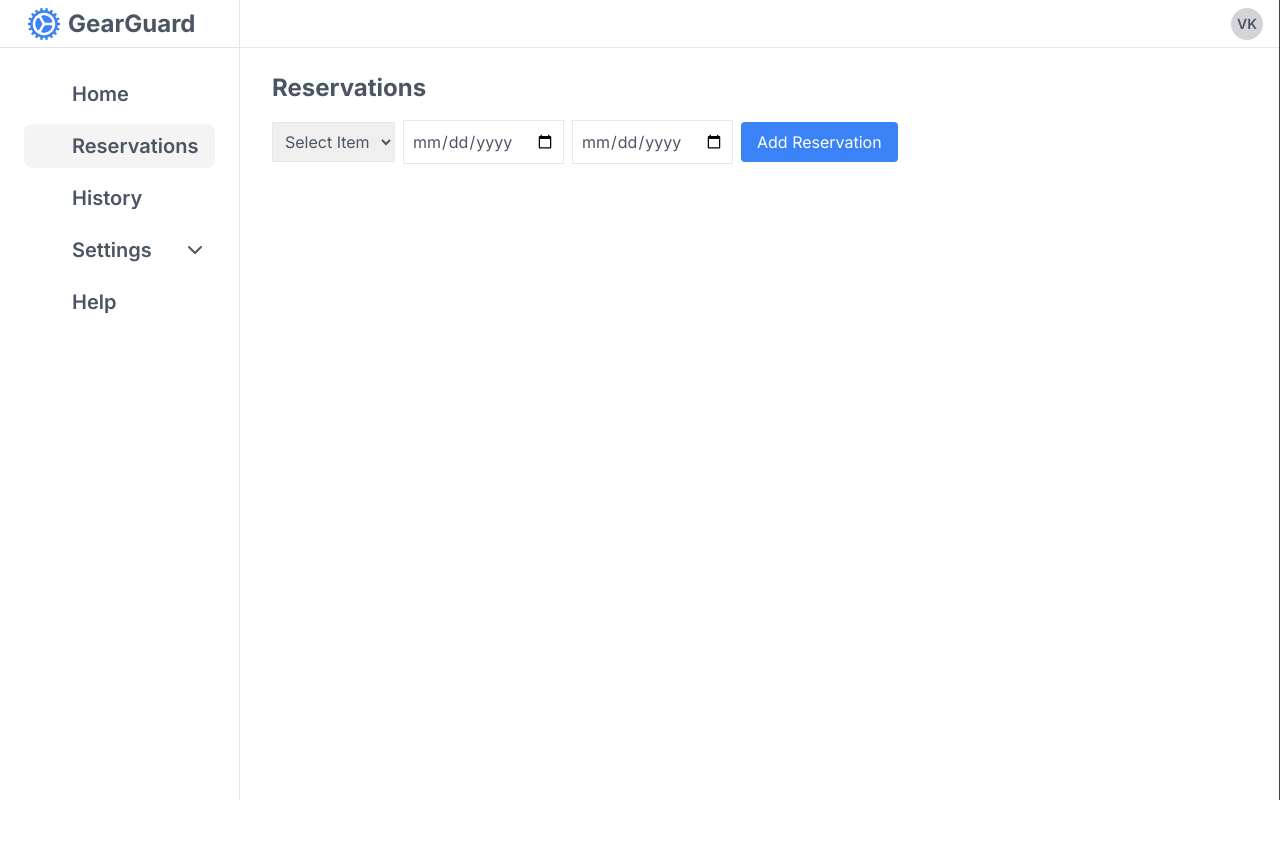
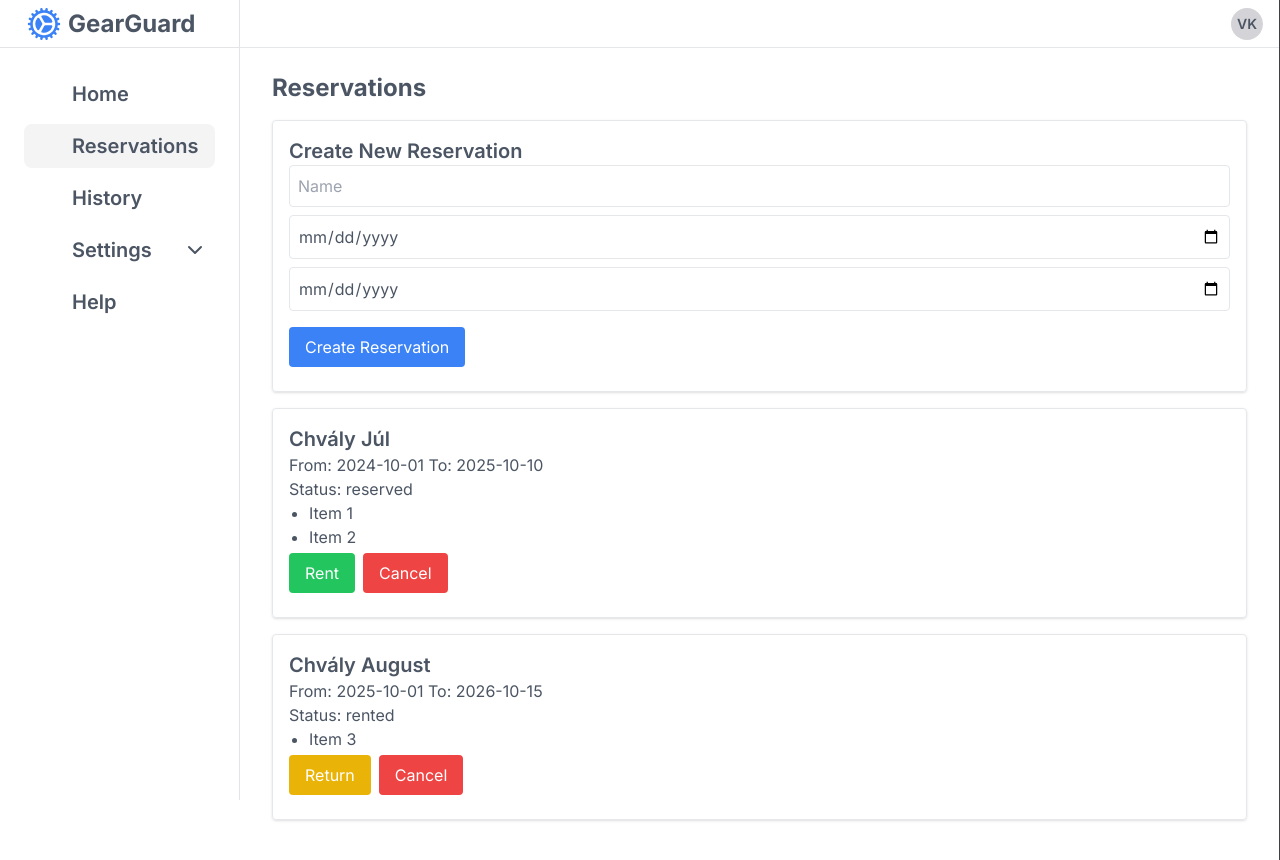
Before and after one commit to Vatexko-s/GearGuard-frontend, a Next.js app: page /dashboard/reservations in a window 1280 px wide. Shown: the top 860 px of the page. Before the commit the page ends 800 px from the top, so only its background shows below. Built offline with nearby package versions, Linux system fonts and the light colour scheme; some icons are missing.

Commit message:
Reservation and history rework

```diff
--- /dev/null
+++ b/public/samples/reservationsSample.json
@@ -0,0 +1,44 @@
+[
+  {
+    "id": 1,
+    "name": "Chvály Júl",
+    "from": "2024-10-01",
+    "to": "2025-10-10",
+    "items": [
+      { "id": 1, "name": "Item 1", "available": true },
+      { "id": 2, "name": "Item 2", "available": true }
+    ],
+    "status": "reserved"
+  },
+  {
+    "id": 2,
+    "name": "Chvály August",
+    "from": "2025-10-01",
+    "to": "2026-10-15",
+    "items": [
+      { "id": 3, "name": "Item 3", "available": true }
+    ],
+    "status": "rented"
+  },
+  {
+    "id": 3,
+    "name": "Godzone BA",
+    "from": "2023-05-01",
+    "to": "2023-05-10",
+    "items": [
+      { "id": 4, "name": "Item 4", "available": true }
+    ],
+    "status": "returned"
+  },
+  {
+    "id": 4,
+    "name": "Kostol Nedeľa omša",
+    "from": "2023-06-01",
+    "to": "2023-06-15",
+    "items": [
+      { "id": 5, "name": "Item 5", "available": true },
+      { "id": 6, "name": "Item 6", "available": true }
+    ],
+    "status": "returned"
+  }
+]
--- a/src/app/components/layout/header.tsx
+++ b/src/app/components/layout/header.tsx
@@ -22,7 +22,10 @@ const Header = () => {
     >
       <div className='flex h-[47px] items-center justify-between px-4'>
         <div className='flex items-center space-x-4'>
-          <Link href='/' className='flex flex-row space-x-3 items-center justify-center md:hidden'>
+          <Link
+            href='/dashboard'
+            className='flex flex-row space-x-3 items-center justify-center md:hidden'
+          >
             <StaticLogo />
           </Link>
         </div>
--- a/src/app/dashboard/history/page.tsx
+++ b/src/app/dashboard/history/page.tsx
@@ -1,10 +1,60 @@
-import React from 'react'
+'use client'
+
+import React, { useState, useEffect } from 'react'
+import { useToast } from '@/app/contexts/ToastService'
+import { AlertCircle, CheckCircle } from 'react-feather'
+
+interface Item {
+  id: number
+  name: string
+  available: boolean
+}
+
+interface Reservation {
+  id: number
+  name: string
+  from: string
+  to: string
+  items: Item[]
+  status: 'reserved' | 'rented' | 'returned'
+}
 
 const History: React.FC = () => {
+  const [reservations, setReservations] = useState<Reservation[]>([])
+  const toast = useToast()
+
+  useEffect(() => {
+    fetch('/samples/reservationsSample.json')
+      .then(response => response.json())
+      .then(data =>
+        setReservations(
+          data.filter((reservation: Reservation) => reservation.status === 'returned')
+        )
+      )
+  }, [])
+
   return (
     <div className='container mx-auto p-4'>
       <h1 className='text-2xl font-bold mb-4'>History</h1>
-      <p className='text-gray-700'>This is the history page.</p>
+      <ul>
+        {reservations.map(reservation => (
+          <li key={reservation.id} className='mb-4 p-4 border rounded shadow'>
+            <h2 className='text-xl font-semibold'>{reservation.name}</h2>
+            <p>
+              From: {reservation.from} To: {reservation.to}
+            </p>
+            <p>Status: {reservation.status}</p>
+            <ul className='list-disc pl-5'>
+              {reservation.items.map(item => (
+                <li key={item.id}>{item.name}</li>
+              ))}
+            </ul>
+            <button onClick={() => {}} className='m-2 px-4 py-2 bg-blue-500 text-white rounded'>
+              Copy Reservation
+            </button>
+          </li>
+        ))}
+      </ul>
     </div>
   )
 }
--- a/src/app/dashboard/reservations/page.tsx
+++ b/src/app/dashboard/reservations/page.tsx
@@ -1,6 +1,8 @@
 'use client'
 
-import React, { useState } from 'react'
+import React, { useState, useEffect } from 'react'
+import { useToast } from '@/app/contexts/ToastService'
+import { AlertCircle, CheckCircle } from 'react-feather'
 
 interface Item {
   id: number
@@ -10,46 +12,42 @@ interface Item {
 
 interface Reservation {
   id: number
-  itemId: number
-  userId: number
-  startDate: string
-  endDate: string
-  status: 'reserved' | 'lent' | 'returned'
+  name: string
+  from: string
+  to: string
+  items: Item[]
+  status: 'reserved' | 'rented' | 'returned'
 }
 
 const Reservations: React.FC = () => {
-  const [items, setItems] = useState<Item[]>([
-    { id: 1, name: 'Item 1', available: true },
-    { id: 2, name: 'Item 2', available: true },
-    // Add more items as needed
-  ])
   const [reservations, setReservations] = useState<Reservation[]>([])
-  const [selectedItem, setSelectedItem] = useState<number | null>(null)
-  const [startDate, setStartDate] = useState('')
-  const [endDate, setEndDate] = useState('')
+  const [newReservation, setNewReservation] = useState<Partial<Reservation>>({
+    name: '',
+    from: '',
+    to: '',
+    items: [],
+    status: 'reserved',
+  })
+  const [error, setError] = useState<string | null>(null)
+  const toast = useToast()
 
-  const handleAddReservation = () => {
-    if (selectedItem && startDate && endDate) {
-      const newReservation: Reservation = {
-        id: reservations.length + 1,
-        itemId: selectedItem,
-        userId: 1, // Replace with actual user ID
-        startDate,
-        endDate,
-        status: 'reserved',
+  useEffect(() => {
+    fetch('/samples/reservationsSample.json')
+      .then(response => response.json())
+      .then(data => setReservations(data))
+  }, [])
+
+  const handleRentItem = (reservationId: number) => {
+    const currentDate = new Date()
+    setReservations(prevReservations =>
+      prevReservations.map(reservation => {
+        const fromDate = new Date(reservation.from)
+        const toDate = new Date(reservation.to)
+        if (reservation.id === reservationId && currentDate >= fromDate && currentDate <= toDate) {
+          return { ...reservation, status: 'rented' }
         }
-      setReservations([...reservations, newReservation])
-      setSelectedItem(null)
-      setStartDate('')
-      setEndDate('')
-    }
-  }
-
-  const handleLendItem = (reservationId: number) => {
-    setReservations(prevReservations =>
-      prevReservations.map(reservation =>
-        reservation.id === reservationId ? { ...reservation, status: 'lent' } : reservation
-      )
+        return reservation
+      })
     )
   }
 
@@ -67,64 +65,126 @@ const Reservations: React.FC = () => {
     )
   }
 
+  const handleCreateReservation = () => {
+    const fromDate = new Date(newReservation.from!)
+    const toDate = new Date(newReservation.to!)
+    const currentDate = new Date()
+
+    if (fromDate > toDate) {
+      handleError('The start date cannot be later than the end date.')
+      return
+    }
+
+    if (fromDate < currentDate) {
+      handleError('The reservation cannot start in the past.')
+      return
+    }
+
+    setReservations(prevReservations => [
+      ...prevReservations,
+      { ...newReservation, id: prevReservations.length + 1 } as Reservation,
+    ])
+    setNewReservation({ name: '', from: '', to: '', items: [], status: 'reserved' })
+    setError(null)
+    handleSuccess()
+  }
+
+  const handleError = (message: string) => {
+    if (toast) {
+      toast.open(
+        <div className='flex gap-2 bg-red-400 p-4 rounded-lg shadow-lg'>
+          <AlertCircle size={40} />
+          <div>
+            <h3 className='font-bold'>Action Failed</h3>
+            <p className='text-sm'>{message}</p>
+          </div>
+        </div>
+      )
+    }
+  }
+
+  const handleSuccess = () => {
+    if (toast) {
+      toast.open(
+        <div className='flex gap-2 bg-green-300 p-4 rounded-lg shadow-lg'>
+          <CheckCircle size={40} />
+          <div>
+            <h3 className='font-bold'>Action Succeed</h3>
+            <p className='text-sm'>Action went great</p>
+          </div>
+        </div>
+      )
+    }
+  }
+
   return (
     <div className='container mx-auto p-4'>
       <h1 className='text-2xl font-bold mb-4'>Reservations</h1>
-      <div className='mb-4'>
-        <select
-          value={selectedItem || ''}
-          onChange={e => setSelectedItem(Number(e.target.value))}
-          className='border p-2 mr-2'
-        >
-          <option value='' disabled>
-            Select Item
-          </option>
-          {items.map(item => (
-            <option key={item.id} value={item.id} disabled={!item.available}>
-              {item.name} {item.available ? '' : '(Not Available)'}
-            </option>
-          ))}
-        </select>
+      <div className='mb-4 p-4 border rounded shadow'>
+        <h2 className='text-xl font-semibold'>Create New Reservation</h2>
+        {error && <p className='text-red-500'>{error}</p>}
         <input
-          type='date'
-          value={startDate}
-          onChange={e => setStartDate(e.target.value)}
-          className='border p-2 mr-2'
+          type='text'
+          placeholder='Name'
+          value={newReservation.name}
+          onChange={e => setNewReservation({ ...newReservation, name: e.target.value })}
+          className='block w-full mb-2 p-2 border rounded'
         />
         <input
           type='date'
-          value={endDate}
-          onChange={e => setEndDate(e.target.value)}
-          className='border p-2 mr-2'
+          placeholder='From'
+          value={newReservation.from}
+          onChange={e => setNewReservation({ ...newReservation, from: e.target.value })}
+          className='block w-full mb-2 p-2 border rounded'
         />
-        <button onClick={handleAddReservation} className='px-4 py-2 bg-blue-500 text-white rounded'>
-          Add Reservation
+        <input
+          type='date'
+          placeholder='To'
+          value={newReservation.to}
+          onChange={e => setNewReservation({ ...newReservation, to: e.target.value })}
+          className='block w-full mb-2 p-2 border rounded'
+        />
+        <button
+          onClick={handleCreateReservation}
+          className='mt-2 px-4 py-2 bg-blue-500 text-white rounded mb-2'
+        >
+          Create Reservation
         </button>
       </div>
       <ul>
-        {reservations.map(reservation => (
-          <li key={reservation.id} className='mb-2'>
-            Item ID: {reservation.itemId} - From: {reservation.startDate} To: {reservation.endDate}{' '}
-            - Status: {reservation.status}
+        {reservations
+          .filter(reservation => reservation.status !== 'returned')
+          .map(reservation => (
+            <li key={reservation.id} className='mb-4 p-4 border rounded shadow'>
+              <h2 className='text-xl font-semibold'>{reservation.name}</h2>
+              <p>
+                From: {reservation.from} To: {reservation.to}
+              </p>
+              <p>Status: {reservation.status}</p>
+              <ul className='list-disc pl-5'>
+                {reservation.items.map(item => (
+                  <li key={item.id}>{item.name}</li>
+                ))}
+              </ul>
               {reservation.status === 'reserved' && (
                 <button
-                onClick={() => handleLendItem(reservation.id)}
-                className='ml-2 px-2 py-1 bg-green-500 text-white rounded'
+                  onClick={() => handleRentItem(reservation.id)}
+                  className='mr-2 mt-1 px-4 py-2 bg-green-500 text-white rounded mb-2'
                 >
-                Lend
+                  Rent
                 </button>
               )}
-            {reservation.status === 'lent' && (
+              {reservation.status === 'rented' && (
                 <button
                   onClick={() => handleReturnItem(reservation.id)}
-                className='ml-2 px-2 py-1 bg-yellow-500 text-white rounded'
+                  className='mr-2 mt-1 px-4 py-2 bg-yellow-500 text-white rounded mb-2'
                 >
                   Return
                 </button>
               )}
               <button
                 onClick={() => handleCancelReservation(reservation.id)}
-              className='ml-2 px-2 py-1 bg-red-500 text-white rounded'
+                className='mt-1 px-4 py-2 bg-red-500 text-white rounded mb-2'
               >
                 Cancel
               </button>
```
Also changed, not shown: 1 other file (tests, documents, lock files or other folders). Lines whose indentation alone changed are shown as unchanged.
